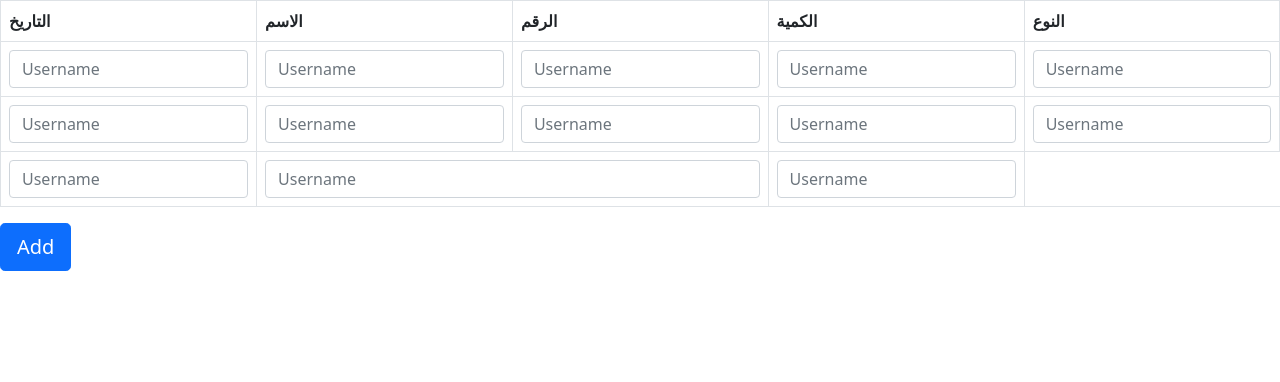
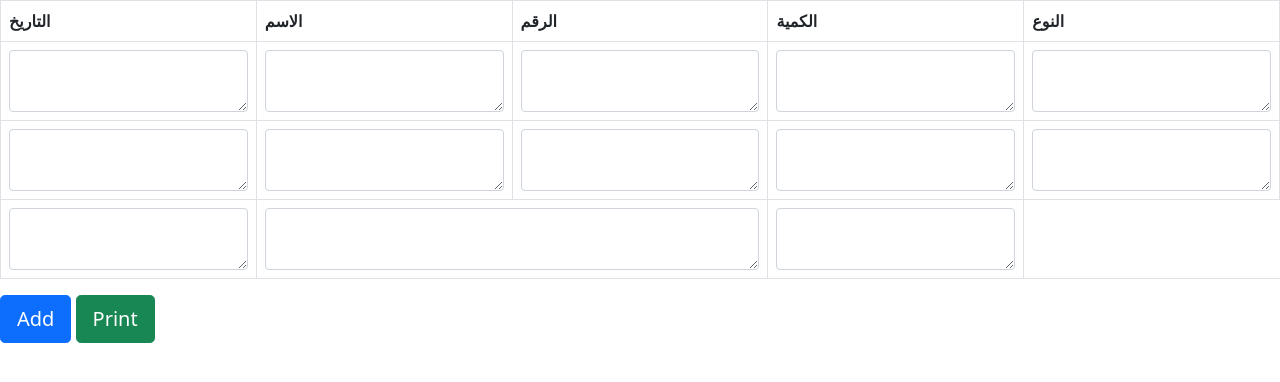
Before and after one commit to abdessattar23/bon, a plain HTML site: page index.html in a window 1280 px wide. Drawn offline with nearby package versions, Linux system fonts and the light colour scheme.

Commit message:
Update index.html

```diff
--- a/index.html
+++ b/index.html
@@ -2,6 +2,8 @@
 <html lang="fr">
 <head>
 <title>Bon à accomplir</title>
+<script src="https://cdn.jsdelivr.net/npm/html2canvas@1.0.0-beta.12/dist/html2canvas.min.js"></script>
+<script src="https://cdnjs.cloudflare.com/ajax/libs/pdfmake/0.2.2/pdfmake.min.js"></script>
 <link href="https://cdn.jsdelivr.net/npm/bootstrap@5.0.2/dist/css/bootstrap.min.css" rel="stylesheet" integrity="sha384-EVSTQN3/azprG1Anm3QDgpJLIm9Nao0Yz1ztcQTwFspd3yD65VohhpuuCOmLASjC" crossorigin="anonymous">
 <script src="https://cdn.jsdelivr.net/npm/bootstrap@5.0.2/dist/js/bootstrap.bundle.min.js" integrity="sha384-MrcW6ZMFYlzcLA8Nl+NtUVF0sA7MsXsP1UyJoMp4YLEuNSfAP+JcXn/tWtIaxVXM" crossorigin="anonymous"></script>
 <meta charset="utf-8" name="viewport" content= "width=device-width, initial-scale=1.0">
@@ -19,26 +21,55 @@
   </thead>
   <tbody>
     <tr>
-      <th scope="row"><input type="text" class="form-control" placeholder="Username" aria-label="Username" aria-describedby="addon-wrapping"></th>
-      <td><input type="text" class="form-control" placeholder="Username" aria-label="Username" aria-describedby="addon-wrapping"></td>
-      <td><input type="text" class="form-control" placeholder="Username" aria-label="Username" aria-describedby="addon-wrapping"></td>
-      <td><input type="text" class="form-control" placeholder="Username" aria-label="Username" aria-describedby="addon-wrapping"></td>
-      <td><input type="text" class="form-control" placeholder="Username" aria-label="Username" aria-describedby="addon-wrapping"></td>
+      <th scope="row"><textarea type="text" class="form-control" ></textarea></th>
+      <td><textarea type="text" class="form-control" ></textarea></td>
+      <td><textarea type="text" class="form-control" ></textarea></td>
+      <td><textarea type="text" class="form-control" ></textarea></td>
+      <td><textarea type="text" class="form-control" ></textarea></td>
     </tr>
     <tr>
-      <th scope="row"><input type="text" class="form-control" placeholder="Username" aria-label="Username" aria-describedby="addon-wrapping"></th>
-      <td><input type="text" class="form-control" placeholder="Username" aria-label="Username" aria-describedby="addon-wrapping"></td>
-      <td><input type="text" class="form-control" placeholder="Username" aria-label="Username" aria-describedby="addon-wrapping"></td>
-      <td><input type="text" class="form-control" placeholder="Username" aria-label="Username" aria-describedby="addon-wrapping"></td>
-      <td><input type="text" class="form-control" placeholder="Username" aria-label="Username" aria-describedby="addon-wrapping"></td>
+      <th scope="row"><textarea type="text" class="form-control" ></textarea></th>
+      <td><textarea type="text" class="form-control" ></textarea></td>
+      <td><textarea type="text" class="form-control" ></textarea></td>
+      <td><textarea type="text" class="form-control" ></textarea></td>
+      <td><textarea type="text" class="form-control" ></textarea></td>
     </tr>
     <tr>
-      <th scope="row"><input type="text" class="form-control" placeholder="Username" aria-label="Username" aria-describedby="addon-wrapping"></th>
-      <td colspan="2"><input type="text" class="form-control" placeholder="Username" aria-label="Username" aria-describedby="addon-wrapping"></td>
-      <td><input type="text" class="form-control" placeholder="Username" aria-label="Username" aria-describedby="addon-wrapping"></td>
+      <th scope="row"><textarea type="text" class="form-control" ></textarea></th>
+      <td colspan="2"><textarea type="text" class="form-control" ></textarea></td>
+      <td><textarea type="text" class="form-control" ></textarea></td>
     </tr>
   </tbody>
 </table>
-<button type="button" class="btn btn-primary btn-lg">Add</button>
+<button type="button" class="btn btn-primary btn-lg" onclick="addRow()">Add</button>
+<button type="button" class="btn btn-success btn-lg" onclick="convertToPDF()">Print</button>
+ <script>
+function convertToPDF() {
+        html2canvas(document.querySelector('table')).then(function(canvas) {
+          var docDefinition = {
+            content: [
+              { image: canvas.toDataURL(), width: 500 }
+            ]
+          };
+          var pdfDoc = pdfMake.createPdf(docDefinition);
+
+          pdfDoc.download('bon.pdf');
+        });
+      };
+   function addRow() {
+    var table = document.querySelector("table");
+    var row = table.insertRow();
+    var cell1 = row.insertCell();
+    var cell2 = row.insertCell();
+    var cell3 = row.insertCell();
+    var cell4 = row.insertCell();
+    var cell5 = row.insertCell();
+    cell1.innerHTML = '<textarea type="text" class="form-control"></textarea>';
+    cell2.innerHTML = '<textarea type="text" class="form-control"></textarea>';
+    cell3.innerHTML = '<textarea type="text" class="form-control"></textarea>';
+    cell4.innerHTML = '<textarea type="text" class="form-control"></textarea>';
+    cell5.innerHTML = '<textarea type="text" class="form-control"></textarea>';
+  }
+  </script>
 </body>
 </html>
```
